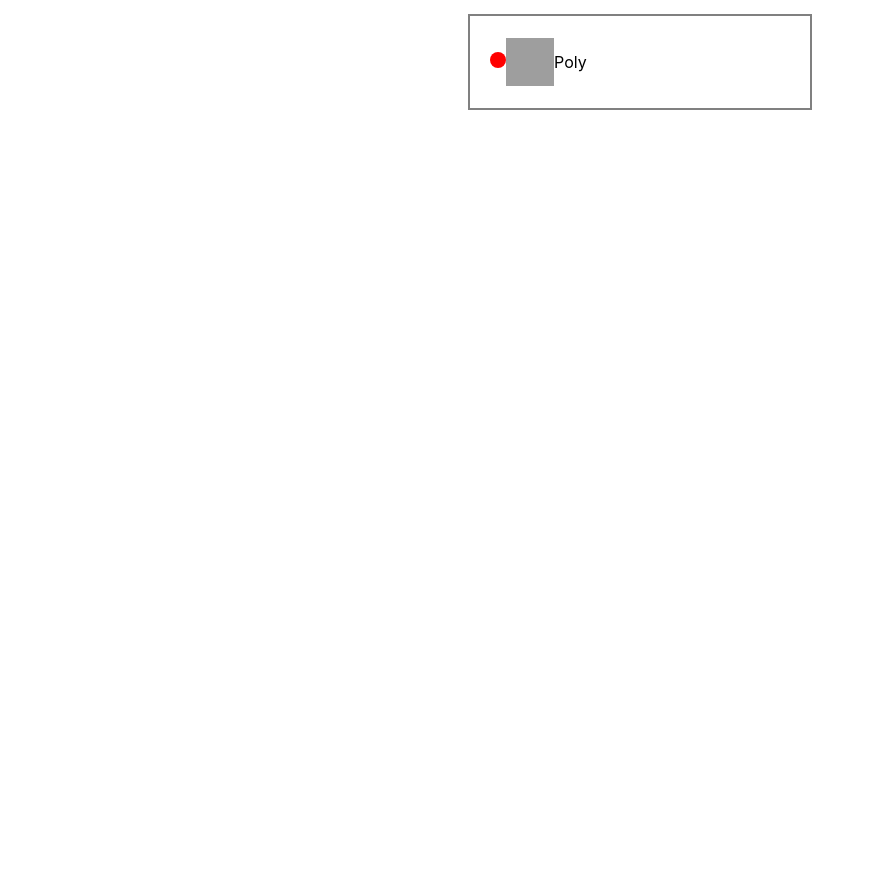
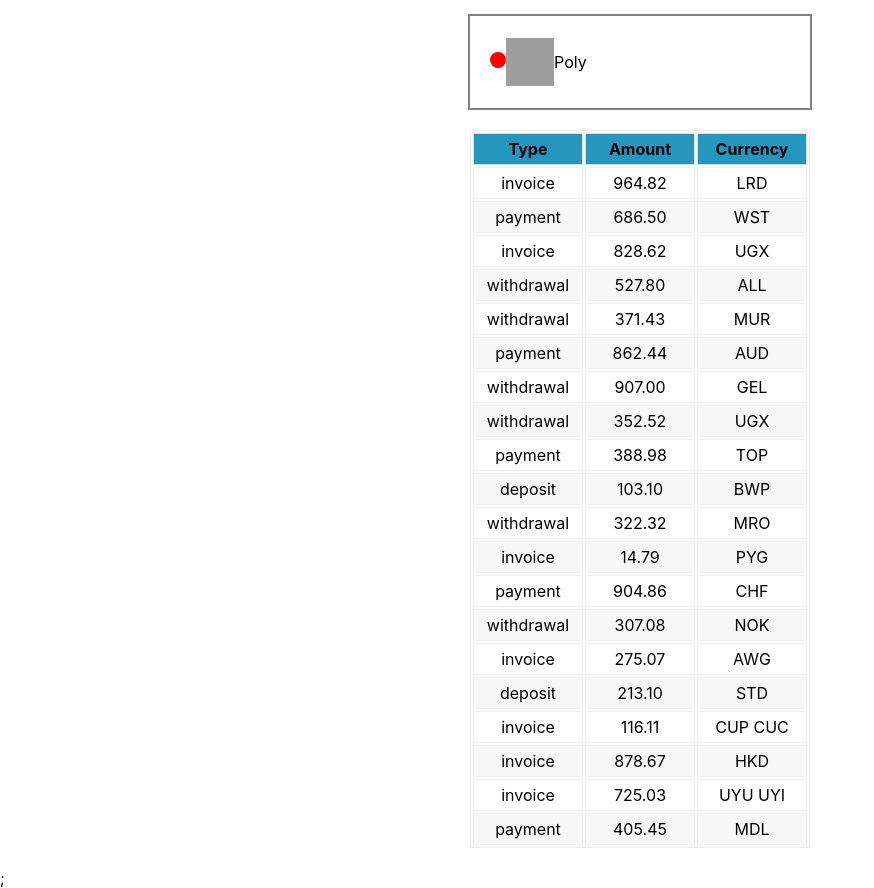
Before and after one commit to ElinaDubrovska/goit-react-hw-01-components, a React (Create React App) app: page / in a window 1280 px wide. Shown: the part 980-1868 px from the top of the page, without its empty margins (0-874 px from the left). Before the commit the page ends 1090 px from the top, so only its background shows below. Built offline with nearby package versions, Linux system fonts and the light colour scheme; grey boxes are pictures that could not be loaded.

Commit message:
add task 4 + add propTypes

```diff
--- a/src/components/App.jsx
+++ b/src/components/App.jsx
@@ -10,6 +10,9 @@ import { StatsSection } from "./Statistics/Statistics";
 import friends from "../friends.json";
 import {  FriendMarkup } from "./FriendList/FriendList";
 
+import transactions from "../transactions.json";
+import { TransactionHistory } from "./TransactionHistory/TransactionHistory";
+
 
 export const App = () => {
   return (
@@ -17,9 +20,10 @@ export const App = () => {
     <><ProfileBox>
       <Profile user={user} />
       <Stats user={user} />
-
-    </ProfileBox><StatsSection data={data} />
+    </ProfileBox>
+    <StatsSection data={data} />
     <FriendMarkup friends={friends} />
+     <TransactionHistory items={transactions} />;
     </>
 
   );
--- a/src/components/Profile/Profile.jsx
+++ b/src/components/Profile/Profile.jsx
@@ -1,19 +1,29 @@
+import PropTypes from 'prop-types';
 import { UserImage, UserInfo, UserText} from './Profile.styled'
 
 
-export const Profile = (props) => {
+export const Profile = (
+  {user:{avatar, username,tag,location}}
+) => {
     return (
 
   <UserInfo>
     <UserImage
-      src={props.user.avatar}
+      src={avatar}
       alt="User avatar"
     />
-    <UserText>{props.user.username}</UserText>
-    <UserText>{props.user.tag}</UserText>
-    <UserText>{props.user.location}</UserText>
+    <UserText>{username}</UserText>
+    <UserText>{tag}</UserText>
+    <UserText>{location}</UserText>
   </UserInfo>
   );
+}
 
-
+Profile.propTypes = {
+user: PropTypes.shape({
+  avatar: PropTypes.string.isRequired,
+   username:PropTypes.string.isRequired,
+   tag:PropTypes.string.isRequired,
+   location:PropTypes.string.isRequired,
+}).isRequired
 }
--- a/src/components/Profile/Stats.jsx
+++ b/src/components/Profile/Stats.jsx
@@ -1,21 +1,32 @@
+import PropTypes from 'prop-types';
 import { StatsItem, StatsList, StatsName, StatsValue } from "components/Stats.styled";
 
-export const Stats = (props) => {
+export const Stats = ({user:{stats:{followers,views,likes}}}) => {
     return(
        <StatsList>
     <StatsItem>
       <StatsName>Followers</StatsName>
-      <StatsValue>{props.user.stats.followers}</StatsValue>
+      <StatsValue>{followers}</StatsValue>
     </StatsItem>
     <StatsItem>
       <StatsName>Views</StatsName>
-      <StatsValue>{props.user.stats.views}</StatsValue>
+      <StatsValue>{views}</StatsValue>
     </StatsItem>
     <StatsItem>
       <StatsName>Likes</StatsName>
-      <StatsValue>{props.user.stats.likes}</StatsValue>
+      <StatsValue>{likes}</StatsValue>
     </StatsItem>
   </StatsList>
 
     )
 };
+
+Stats.propTypes = {
+  user: PropTypes.shape({stats: PropTypes.shape({
+    followers: PropTypes.number.isRequired,
+    views:PropTypes.number.isRequired,
+    likes:PropTypes.number.isRequired,
+
+  })})
+  .isRequired
+  }
--- /dev/null
+++ b/src/components/TransactionHistory/TransactionHistory.jsx
@@ -0,0 +1,35 @@
+import PropTypes from 'prop-types';
+
+import {Td, Th, TrBody, TransactionTable} from "./TransactionHistory.styled"
+
+export const TransactionHistory =({items}) => {
+    return(
+    <TransactionTable>
+    <thead>
+        <tr>
+             <Th>Type</Th>
+               <Th>Amount</Th>
+            <Th>Currency</Th>
+        </tr>
+    </thead>
+    <tbody>
+    {items.map(item => (
+                <TrBody key={item.id}>
+                    <Td>{item.type}</Td>
+                    <Td>{item.amount}</Td>
+                    <Td>{item.currency}</Td>
+                </TrBody>))}
+
+            </tbody>
+    </TransactionTable>)}
+
+  TransactionHistory.propTypes = {
+    items: PropTypes.arrayOf(
+      PropTypes.shape({
+        id: PropTypes.string.isRequired,
+        type: PropTypes.string.isRequired,
+        amount: PropTypes.string.isRequired,
+        currency: PropTypes.string.isRequired,
+      })
+    ),
+  };
--- /dev/null
+++ b/src/components/TransactionHistory/TransactionHistory.styled.js
@@ -0,0 +1,28 @@
+import styled from 'styled-components';
+
+export const TransactionTable = styled.table`
+  border: 1px solid #eee;
+  table-layout: fixed;
+  width: 340px;
+  margin: 20px auto;
+
+`;
+export const TrBody = styled.tr`
+  :nth-of-type(odd) {
+    background: #fff;
+  }
+  :nth-of-type(even) {
+    background: #f7f7f7;
+  }
+`;
+export const Th = styled.th`
+  font-weight: bold;
+  padding: 5px;
+  background: #2596be;
+  border: 1px solid #dddddd;
+`;
+export const Td = styled.td`
+  padding: 5px 10px;
+  border: 1px solid #eee;
+  text-align: center;
+`;
--- /dev/null
+++ b/src/transactions.json
@@ -0,0 +1,122 @@
+[
+  {
+    "id": "1e0700a2-5183-4291-85cc-2065a036a683",
+    "type": "invoice",
+    "amount": "964.82",
+    "currency": "LRD"
+  },
+  {
+    "id": "a30f821b-4d25-4ff0-abdd-e340b3f0dd2b",
+    "type": "payment",
+    "amount": "686.50",
+    "currency": "WST"
+  },
+  {
+    "id": "44dca67a-8e5a-4798-bf8e-b15efd4e1abd",
+    "type": "invoice",
+    "amount": "828.62",
+    "currency": "UGX"
+  },
+  {
+    "id": "ea8ed3dc-2b68-4a53-905a-53ecb0adef33",
+    "type": "withdrawal",
+    "amount": "527.80",
+    "currency": "ALL"
+  },
+  {
+    "id": "ea76146a-0b00-4b80-bc02-a8c822176712",
+    "type": "withdrawal",
+    "amount": "371.43",
+    "currency": "MUR"
+  },
+  {
+    "id": "63ca02f9-d637-46b5-9237-f3b24425e029",
+    "type": "payment",
+    "amount": "862.44",
+    "currency": "AUD"
+  },
+  {
+    "id": "ed0263e8-59a5-4bf1-87e0-2bb88e53dc34",
+    "type": "withdrawal",
+    "amount": "907.00",
+    "currency": "GEL"
+  },
+  {
+    "id": "6013bad0-750c-4691-8bc2-d8f2b43969c4",
+    "type": "withdrawal",
+    "amount": "352.52",
+    "currency": "UGX"
+  },
+  {
+    "id": "252c7be4-8b06-4fa7-8d42-61fb835b70d5",
+    "type": "payment",
+    "amount": "388.98",
+    "currency": "TOP"
+  },
+  {
+    "id": "4eaab41b-b967-40ac-82ed-85fc66f646f1",
+    "type": "deposit",
+    "amount": "103.10",
+    "currency": "BWP"
+  },
+  {
+    "id": "9648a350-8469-42d5-8bf3-18090de5fe67",
+    "type": "withdrawal",
+    "amount": "322.32",
+    "currency": "MRO"
+  },
+  {
+    "id": "9c5c25fb-1a95-4b2f-8d1f-4c4426d677cc",
+    "type": "invoice",
+    "amount": "14.79",
+    "currency": "PYG"
+  },
+  {
+    "id": "43ef232c-80e9-4d6f-b48a-b22405620de3",
+    "type": "payment",
+    "amount": "904.86",
+    "currency": "CHF"
+  },
+  {
+    "id": "5161682e-e620-4019-ab0a-24ceb10fbd20",
+    "type": "withdrawal",
+    "amount": "307.08",
+    "currency": "NOK"
+  },
+  {
+    "id": "7b119d71-42e6-4c42-a141-6818b07bb9ff",
+    "type": "invoice",
+    "amount": "275.07",
+    "currency": "AWG"
+  },
+  {
+    "id": "a4f65722-65c4-4c28-b1f4-b8ed988bb205",
+    "type": "deposit",
+    "amount": "213.10",
+    "currency": "STD"
+  },
+  {
+    "id": "c6e5784b-0ca3-48d6-86e5-b5128af5a523",
+    "type": "invoice",
+    "amount": "116.11",
+    "currency": "CUP CUC"
+  },
+  {
+    "id": "c9ebed6a-3a02-4b49-ac0d-0534b51f2bfd",
+    "type": "invoice",
+    "amount": "878.67",
+    "currency": "HKD"
+  },
+  {
+    "id": "a4a98b0e-b22c-438b-9f83-de2df52110c8",
+    "type": "invoice",
+    "amount": "725.03",
+    "currency": "UYU UYI"
+  },
+  {
+    "id": "b39bfa7a-0166-4c47-94d6-87d20590f746",
+    "type": "payment",
+    "amount": "405.45",
+    "currency": "MDL"
+  }
+]
```
Also changed, not shown: src/components/FriendList/FriendCard.jsx (+9 -0 lines), src/components/FriendList/FriendList.jsx (+8 -0 lines), src/components/Statistics/Statistics.jsx (+11 -0 lines).
